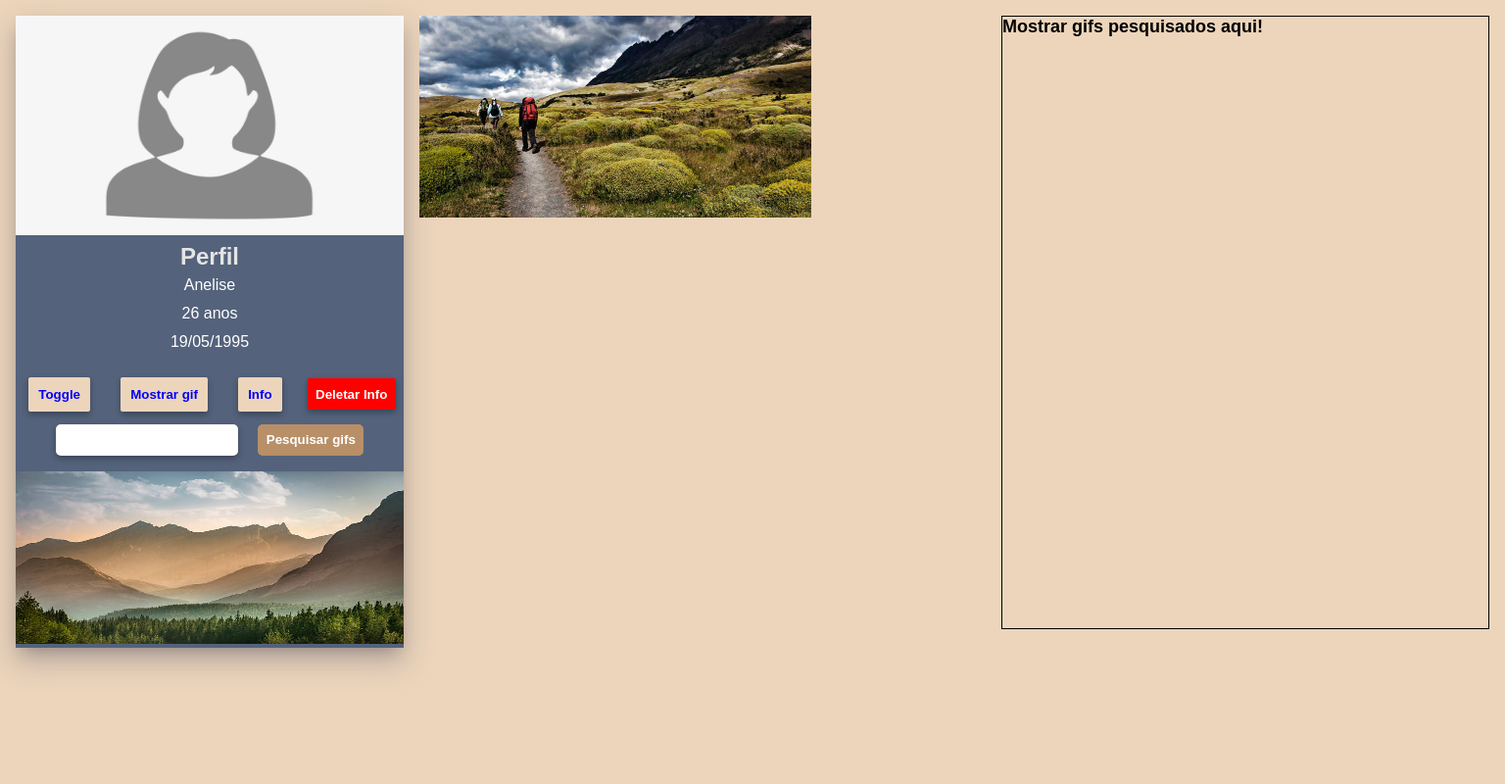
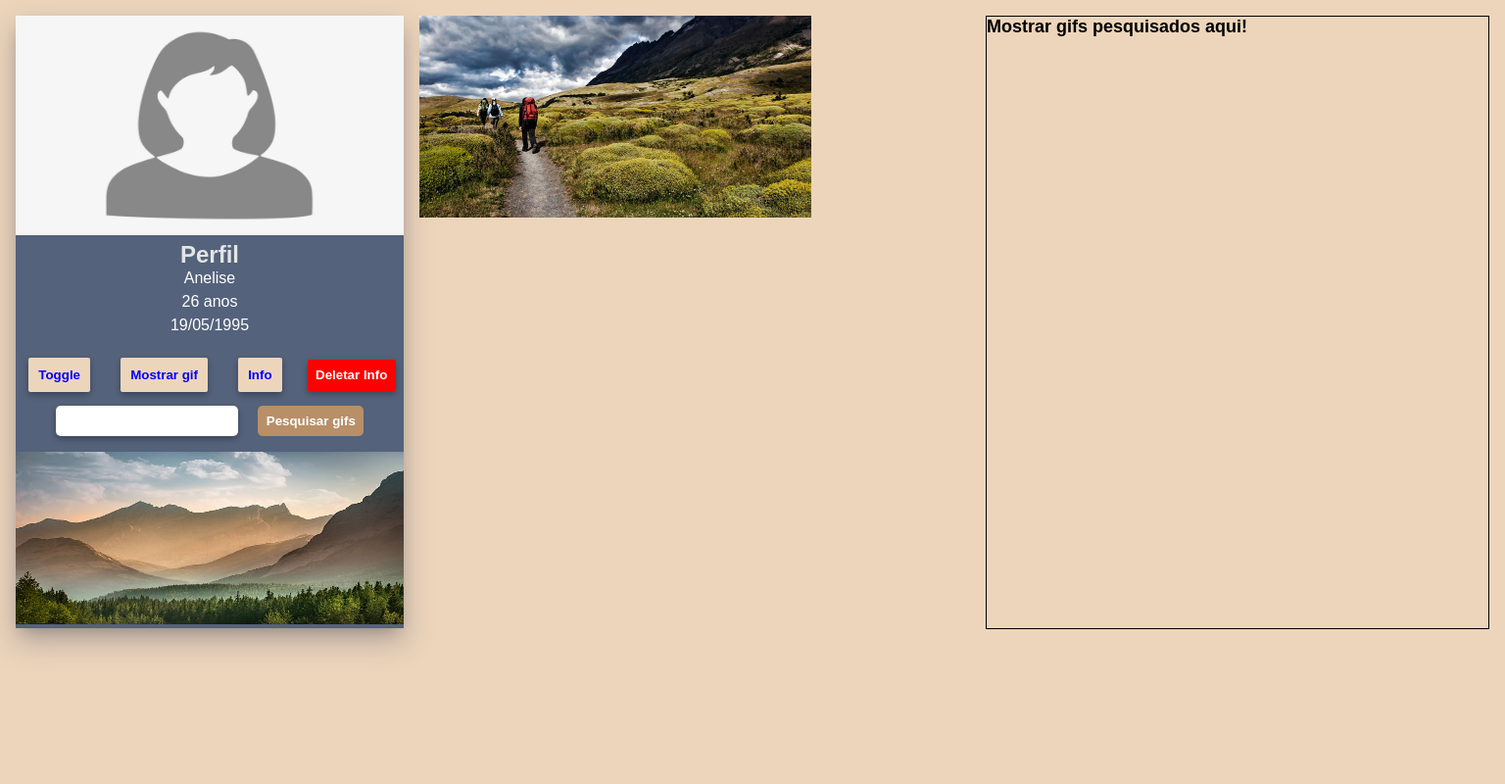
Before and after one commit to anepaz/js-project, a PHP site: page / in a window 1536 px wide. Shown: the whole page at 98% size. Run offline with PHP 8.4, Linux system fonts and the light colour scheme.

Commit message:
fix padding for box results and fix profile box causing scroll

```diff
--- a/style.css
+++ b/style.css
@@ -354,7 +354,6 @@ input[type='search'] {
     padding: 0;
     color: white;
     font-family: sans-serif;
-    overflow: hidden;
   }
 
   #container {
@@ -380,7 +379,7 @@ input[type='search'] {
   }
 
   .text-content {
-    line-height: 0.8em;
+    line-height: 0.5em;
   }
 
   .imgFade {
@@ -442,7 +441,7 @@ input[type='search'] {
     top: 0;
     right: 1em;
     position: absolute;
-    padding-left: 0;
+    padding-left: 1em;
   }
 
   .results h2 {
```
